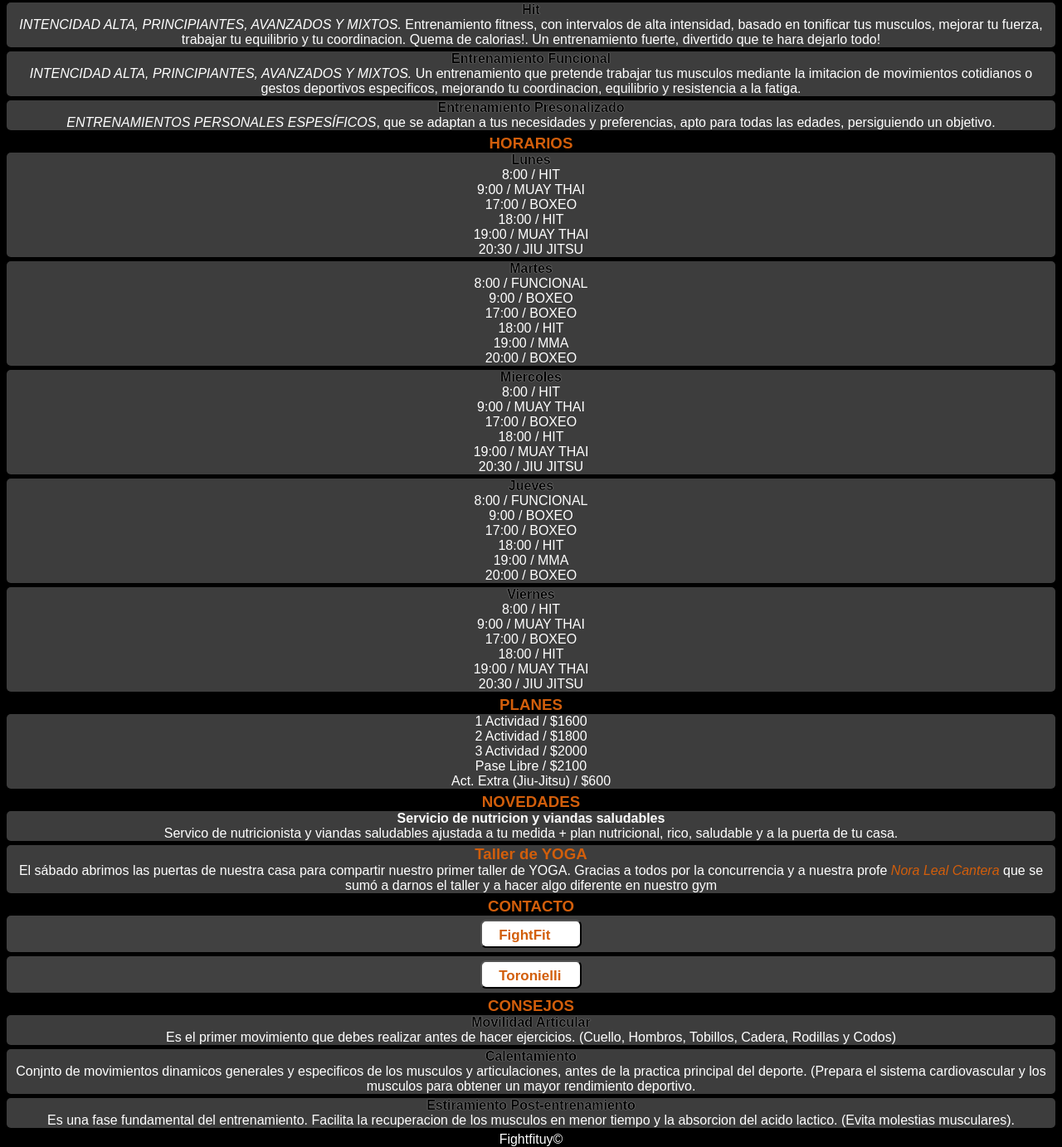
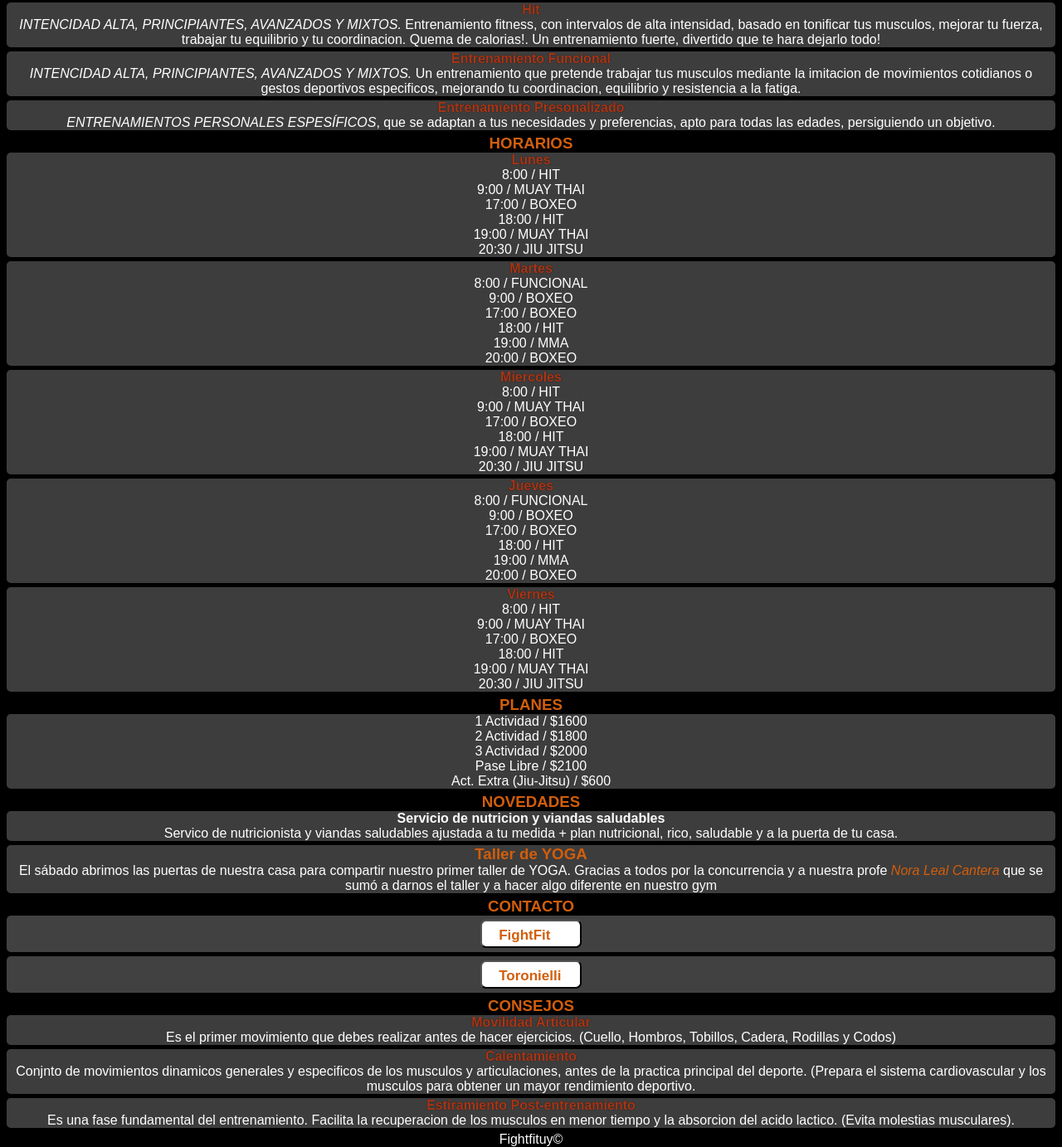
Before and after one commit to NatanaelLeites/pre-entrega4, a website: page index.html in a window 1280 px wide. Shown: the part 324-1707 px from the top of the page at 83% size. Drawn offline with Linux system fonts and the light colour scheme.

Commit message:
ajuste-color

```diff
--- a/scss/main.scss
+++ b/scss/main.scss
@@ -10,7 +10,7 @@ a {
 }
 
 $color-principal: #d25e0b;
-$color-secundario: #000000;
+$color-secundario: #c43f1adc;
 
 @mixin margenes {
     margin-left: 0.5em;
@@ -153,7 +153,7 @@ body {
 
     h4 {
         color: $color-secundario;
-        text-shadow: 0px 0px 1px rgb(255, 255, 255);
+        text-shadow: 0px 0px 1px rgb(0, 0, 0);
     }
 
     span {
@@ -196,7 +196,7 @@ body {
 
     strong {
         color: $color-secundario;
-        text-shadow: 0px 0px 1px rgb(255, 255, 255);
+        text-shadow: 0px 0px 1px rgb(0, 0, 0);
     }
 
     .lunes {
@@ -339,7 +339,7 @@ button:hover {
 
     strong {
         color: $color-secundario;
-        text-shadow: 0px 0px 1px rgb(255, 255, 255);
+        text-shadow: 0px 0px 1px rgb(0, 0, 0);
     }
 }
 
```
Also changed, not shown: css/maincss.css.
